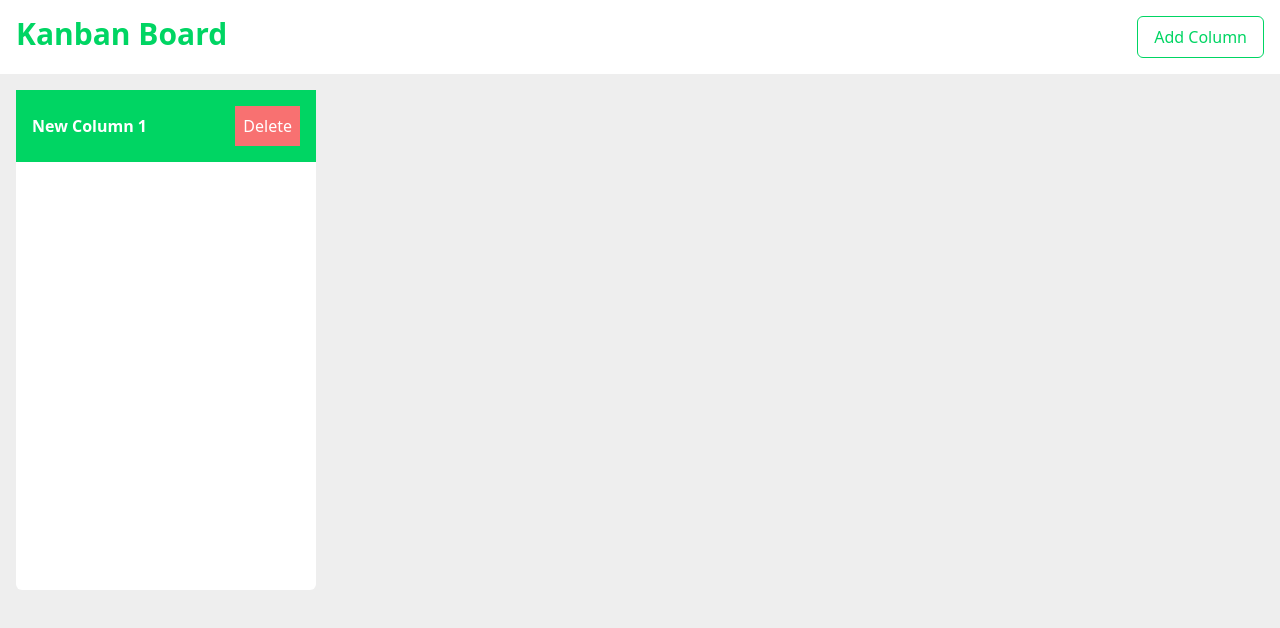
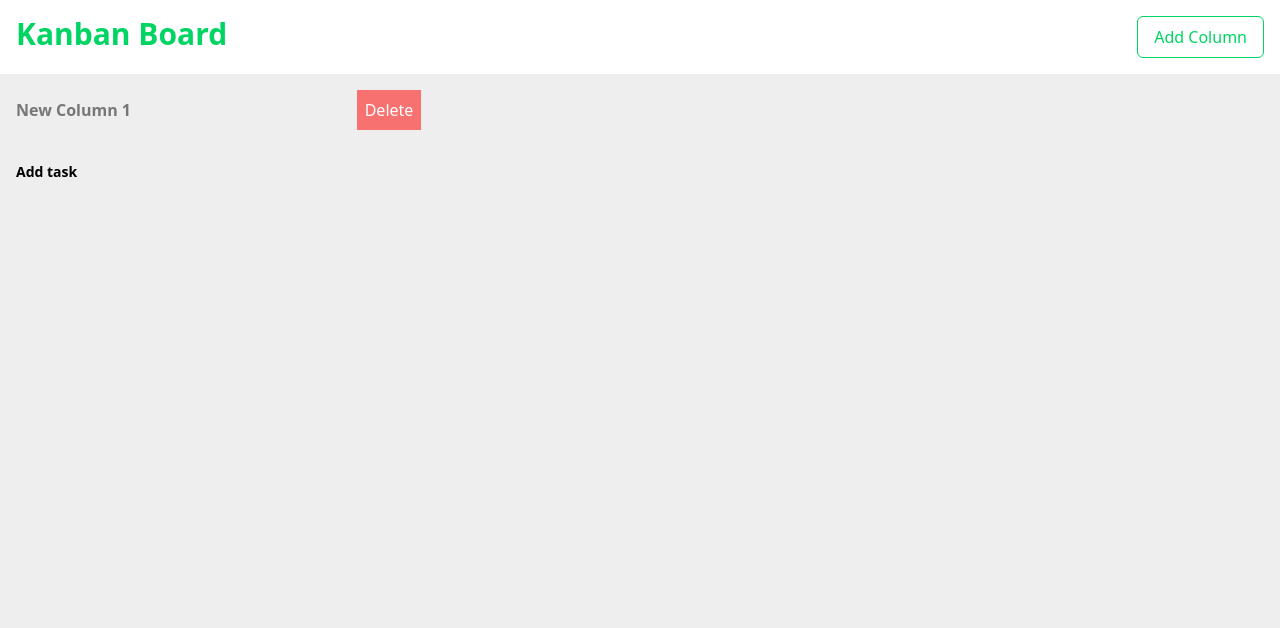
Before and after one commit to Agrimzz/kanban_board, a React (Vite) app: page / in a window 1280 px wide. Both pictures are taken after a click on the button "Add Column". Shown: the top 628 px of the page. Built offline with nearby package versions, Linux system fonts and the light colour scheme.

Commit message:
task cards

```diff
--- a/src/components/Column.tsx
+++ b/src/components/Column.tsx
@@ -2,9 +2,18 @@ import React, { useState } from "react"
 import { ColumnProps } from "../types"
 import { useSortable } from "@dnd-kit/sortable"
 import { CSS } from "@dnd-kit/utilities"
+import TaskCard from "./TaskCard"
 
 const Column = (props: ColumnProps) => {
-  const { column, deleteColumn, updateColumn } = props
+  const {
+    column,
+    deleteColumn,
+    updateColumn,
+    createTask,
+    tasks,
+    deleteTask,
+    updateTask,
+  } = props
   const [isEditting, setIsEditting] = useState(false)
   const {
     setNodeRef,
@@ -35,18 +44,20 @@ const Column = (props: ColumnProps) => {
 
   return (
     <div
-      className="bg-background rounded-md  min-h-[500px] flex flex-col"
+      className="min-h-[500px] flex flex-col gap-4"
       ref={setNodeRef}
       style={style}
     >
       <div
-        className="bg-primary p-4 flex justify-between items-center"
+        className=" flex justify-between items-center"
         {...attributes}
         {...listeners}
         onClick={() => setIsEditting(true)}
       >
         {!isEditting && (
-          <h2 className="text-background font-semibold">{column.title}</h2>
+          <h2 className="text-foreground/50 text-base font-semibold">
+            {column.title}
+          </h2>
         )}
 
         {isEditting && (
@@ -71,6 +82,27 @@ const Column = (props: ColumnProps) => {
           Delete
         </button>
       </div>
+      <div className="flex flex-col gap-2">
+        {tasks?.map((task) => (
+          <TaskCard
+            key={task.id}
+            task={task}
+            deleteTask={deleteTask}
+            updateTask={updateTask}
+          />
+        ))}
+      </div>
+
+      <div className="flex gap-2">
+        <button
+          className="text-sm font-semibold text-foreground"
+          onClick={() => {
+            createTask(column.id)
+          }}
+        >
+          Add task
+        </button>
+      </div>
     </div>
   )
 }
--- a/src/components/KanbanBoard.tsx
+++ b/src/components/KanbanBoard.tsx
@@ -1,5 +1,5 @@
 import React, { useMemo, useState } from "react"
-import { ColumnType } from "../types"
+import { ColumnType, TaskType } from "../types"
 import Column from "./Column"
 import {
   DndContext,
@@ -17,6 +17,8 @@ const KanbanBoard = () => {
   const [columns, setColumns] = useState<ColumnType[]>([])
   const columnsId = useMemo(() => columns.map((column) => column.id), [columns])
   const [activeColumn, setActiveColumn] = useState<ColumnType | null>(null)
+
+  const [tasks, setTasks] = useState<TaskType[]>([])
 
   const sensors = useSensors(
     useSensor(PointerSensor, {
@@ -84,6 +86,34 @@ const KanbanBoard = () => {
     })
   }
 
+  function createTask(columnId: string) {
+    const newTask: TaskType = {
+      id: Date.now().toString(),
+      columnId,
+      content: "New Task",
+    }
+
+    setTasks([...tasks, newTask])
+  }
+
+  function deleteTask(taskId: string) {
+    setTasks(tasks.filter((task) => task.id !== taskId))
+  }
+
+  function updateTask(taskId: string, content: string) {
+    setTasks(
+      tasks.map((task) => {
+        if (task.id === taskId) {
+          return {
+            ...task,
+            content,
+          }
+        }
+        return task
+      })
+    )
+  }
+
   return (
     <div className="w-full min-h-screen ">
       <div className="w-full bg-background sticky top-0">
@@ -102,7 +132,7 @@ const KanbanBoard = () => {
         onDragStart={onDragStart}
         onDragEnd={onDragEnd}
       >
-        <div className="mx-auto grid grid-cols-2 max-w-7xl px-4 py-4 gap-4 md:grid-cols-4">
+        <div className="mx-auto grid grid-cols-2 max-w-7xl px-4 py-4 gap-4 md:grid-cols-3">
           <SortableContext items={columnsId}>
             {columns.map((column) => (
               <div key={column.id}>
@@ -110,6 +140,10 @@ const KanbanBoard = () => {
                   column={column}
                   deleteColumn={deleteColumn}
                   updateColumn={updateColumn}
+                  createTask={createTask}
+                  tasks={tasks.filter((task) => task.columnId === column.id)}
+                  deleteTask={deleteTask}
+                  updateTask={updateTask}
                 />
               </div>
             ))}
@@ -122,6 +156,12 @@ const KanbanBoard = () => {
                 column={activeColumn}
                 deleteColumn={deleteColumn}
                 updateColumn={updateColumn}
+                createTask={createTask}
+                tasks={tasks.filter(
+                  (task) => task.columnId === activeColumn.id
+                )}
+                deleteTask={deleteTask}
+                updateTask={updateTask}
               />
             )}
           </DragOverlay>,
--- /dev/null
+++ b/src/components/TaskCard.tsx
@@ -0,0 +1,53 @@
+import React, { useState } from "react"
+import { TaskProps } from "../types"
+
+const TaskCard = ({ task, deleteTask, updateTask }: TaskProps) => {
+  const [mouseOver, setMouseOver] = useState(false)
+  const [isEditting, setIsEditting] = useState(false)
+
+  const toggleEditting = () => {
+    setIsEditting((prev) => !prev)
+    setMouseOver(false)
+  }
+
+  if (isEditting) {
+    return (
+      <div className="bg-background text-foreground p-2 rounded-md border-[1px] border-gray-400 cursor-grab min-h-[100px] relative">
+        <textarea
+          autoFocus
+          className="w-full h-full resize-none border-none text-foreground bg-background outline-none"
+          value={task.content}
+          onBlur={toggleEditting}
+          onKeyDown={(e) => {
+            if (e.key === "Enter" && e.shiftKey) toggleEditting()
+          }}
+          onChange={(e) => {
+            updateTask(task.id, e.target.value)
+          }}
+        ></textarea>
+      </div>
+    )
+  }
+  return (
+    <div
+      className="w-full bg-background text-foreground p-2 rounded-md border-[1px] border-gray-400 cursor-grab min-h-[100px] relative"
+      onMouseEnter={() => setMouseOver(true)}
+      onMouseLeave={() => setMouseOver(false)}
+      onClick={toggleEditting}
+    >
+      <p className="w-full h-[100px] text-foreground overflow-y-auto overflow-x-hidden whitespace-pre-line">
+        {task.content}
+      </p>
+      {mouseOver && (
+        <button
+          className="bg-red-400 text-xs text-white p-1 absolute top-2 right-2"
+          onClick={() => deleteTask(task.id)}
+        >
+          D
+        </button>
+      )}
+    </div>
+  )
+}
+
+export default TaskCard
```
Also changed, not shown: src/types.ts (+17 -1 lines).
